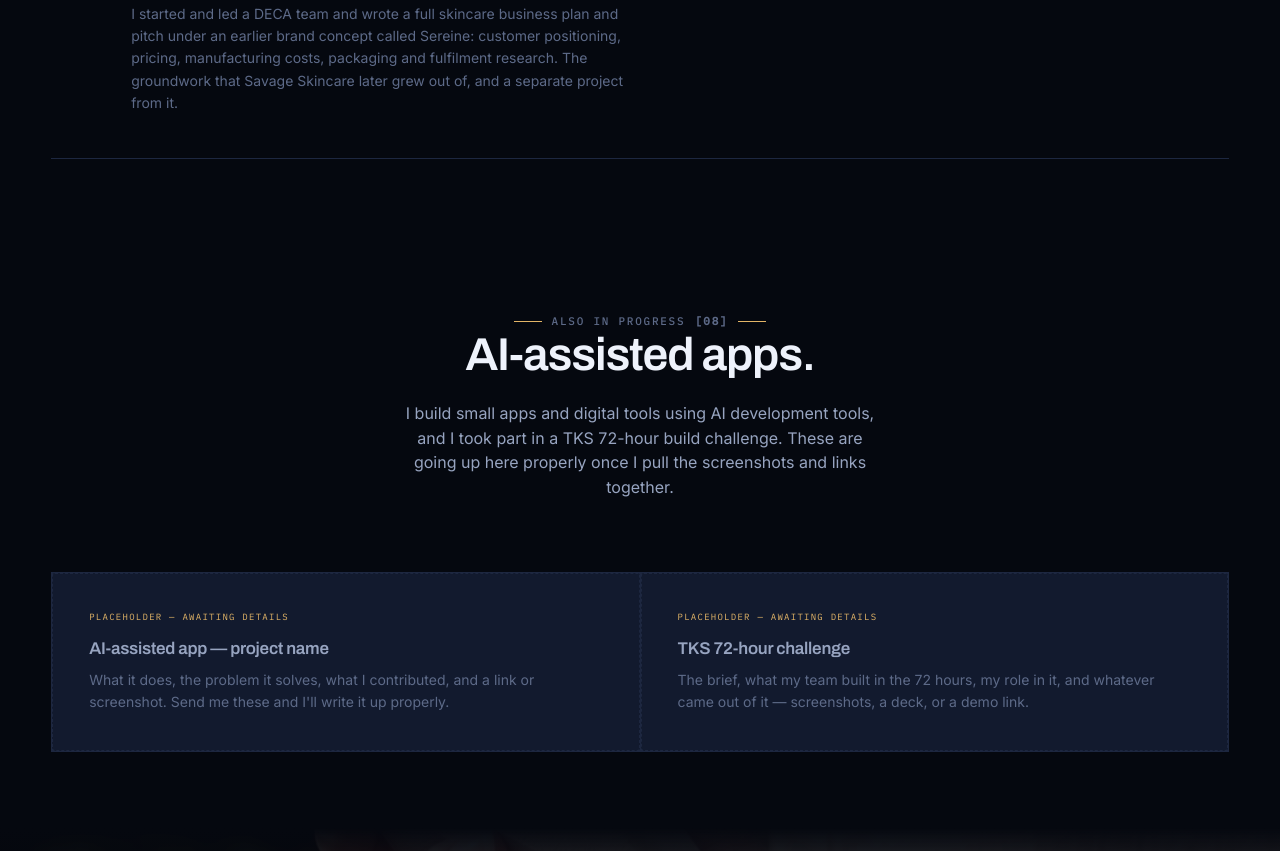
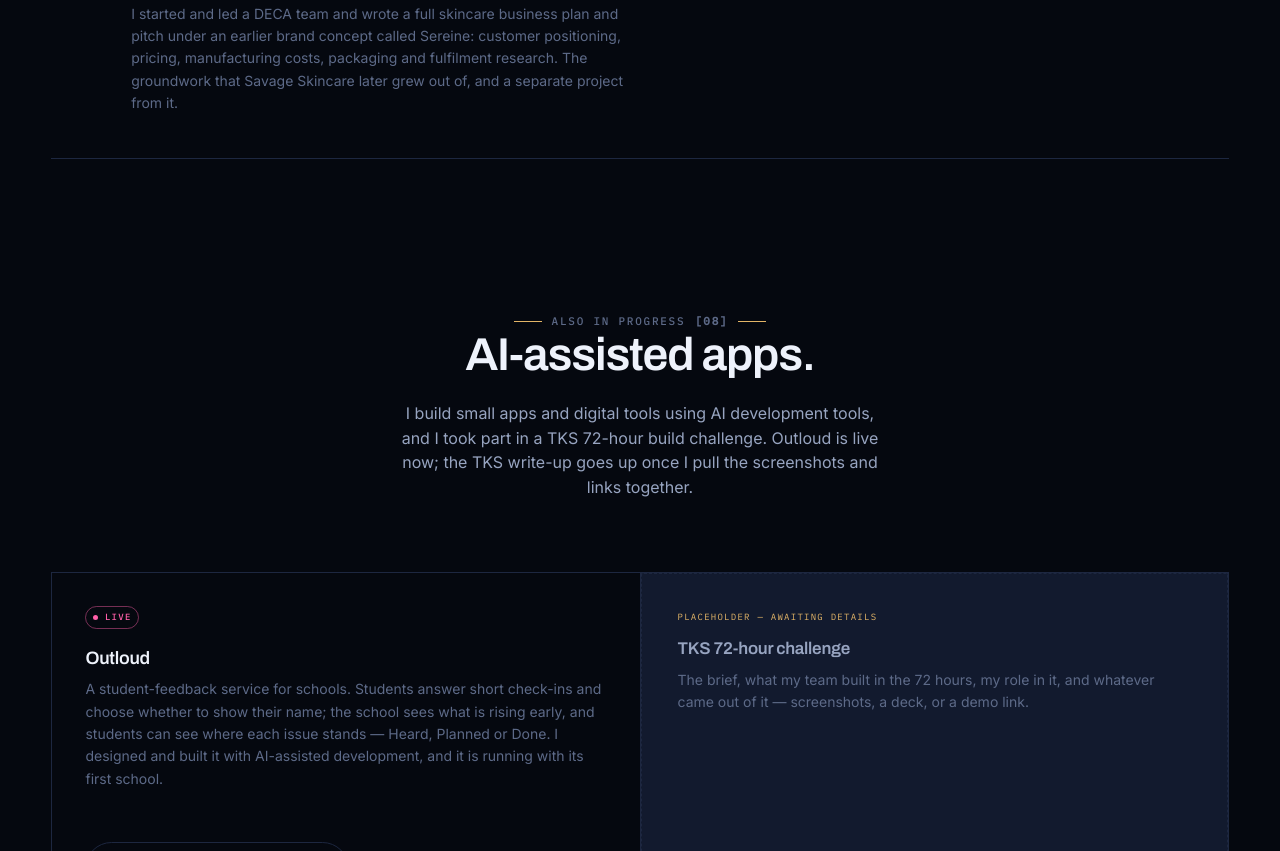
Before and after one commit to briannasavage101010-cpu/brianna-site, a plain HTML site: page work/index.html in a window 1280 px wide. Shown: the part 1949-2800 px from the top of the page. Drawn offline with Linux system fonts and the light colour scheme.

Commit message:
Work page: fill the AI-assisted app slot with Outloud, linked to outloud.solutions
Co-Authored-By: Claude Opus 5.5 <noreply@anthropic.com>

```diff
--- a/work/index.html
+++ b/work/index.html
@@ -159,18 +159,24 @@
         <h2 data-split>AI-assisted apps.</h2>
         <p class="lead">
           I build small apps and digital tools using AI development tools, and I
-          took part in a TKS 72-hour build challenge. These are going up here
-          properly once I pull the screenshots and links together.
+          took part in a TKS 72-hour build challenge. Outloud is live now; the
+          TKS write-up goes up once I pull the screenshots and links together.
         </p>
       </div>
       <div class="cards cards--2 mt-xl">
-        <article class="card slot">
-          <span class="slot__tag">Placeholder &mdash; awaiting details</span>
-          <h3>AI-assisted app &mdash; project name</h3>
+        <article class="card">
+          <p class="card__n"><span class="stat stat--live">Live</span></p>
+          <h3>Outloud</h3>
           <p>
-            What it does, the problem it solves, what I contributed, and a link or
-            screenshot. Send me these and I'll write it up properly.
+            A student-feedback service for schools. Students answer short
+            check-ins and choose whether to show their name; the school sees
+            what is rising early, and students can see where each issue stands
+            &mdash; Heard, Planned or Done. I designed and built it with
+            AI-assisted development, and it is running with its first school.
           </p>
+          <div class="btn-row">
+            <a class="btn btn--ghost" href="https://outloud.solutions" rel="noopener">Visit outloud.solutions <span class="btn__arrow" aria-hidden="true">&nearr;</span></a>
+          </div>
         </article>
         <article class="card slot">
           <span class="slot__tag">Placeholder &mdash; awaiting details</span>
```
